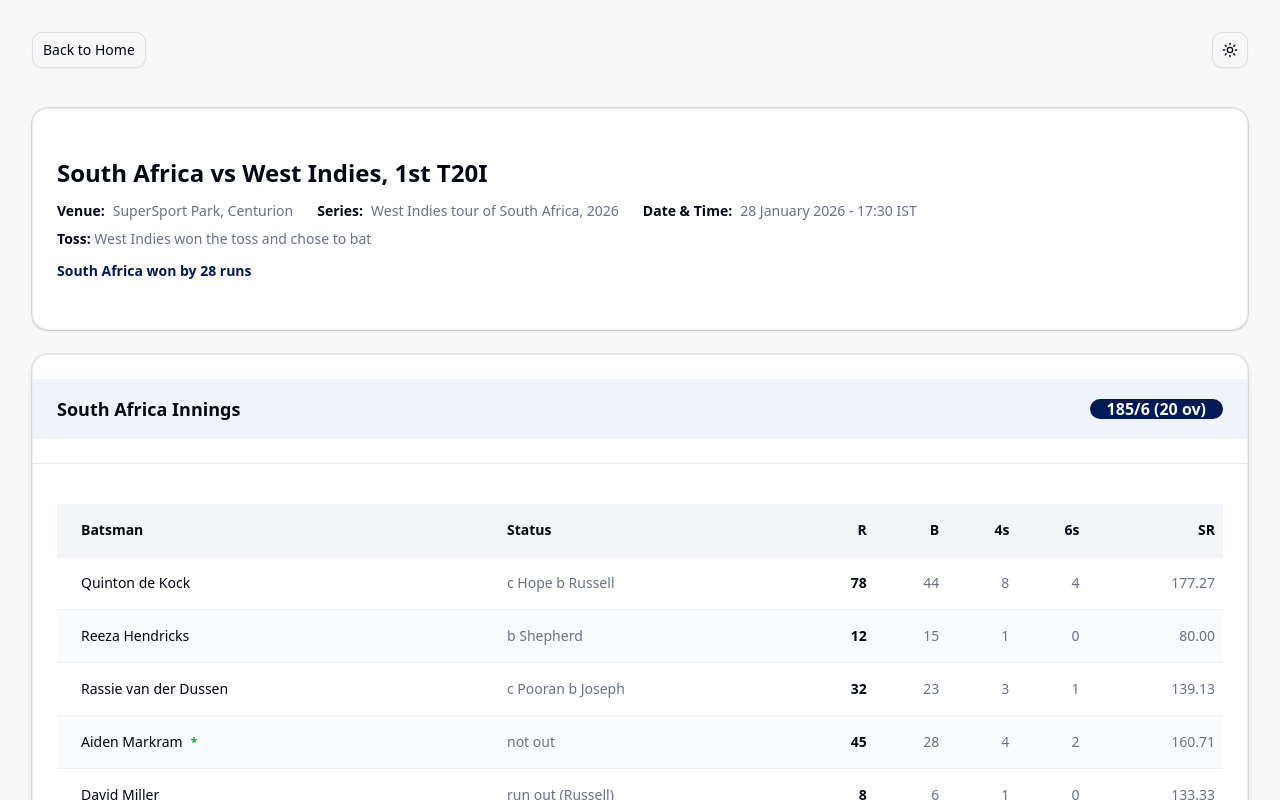
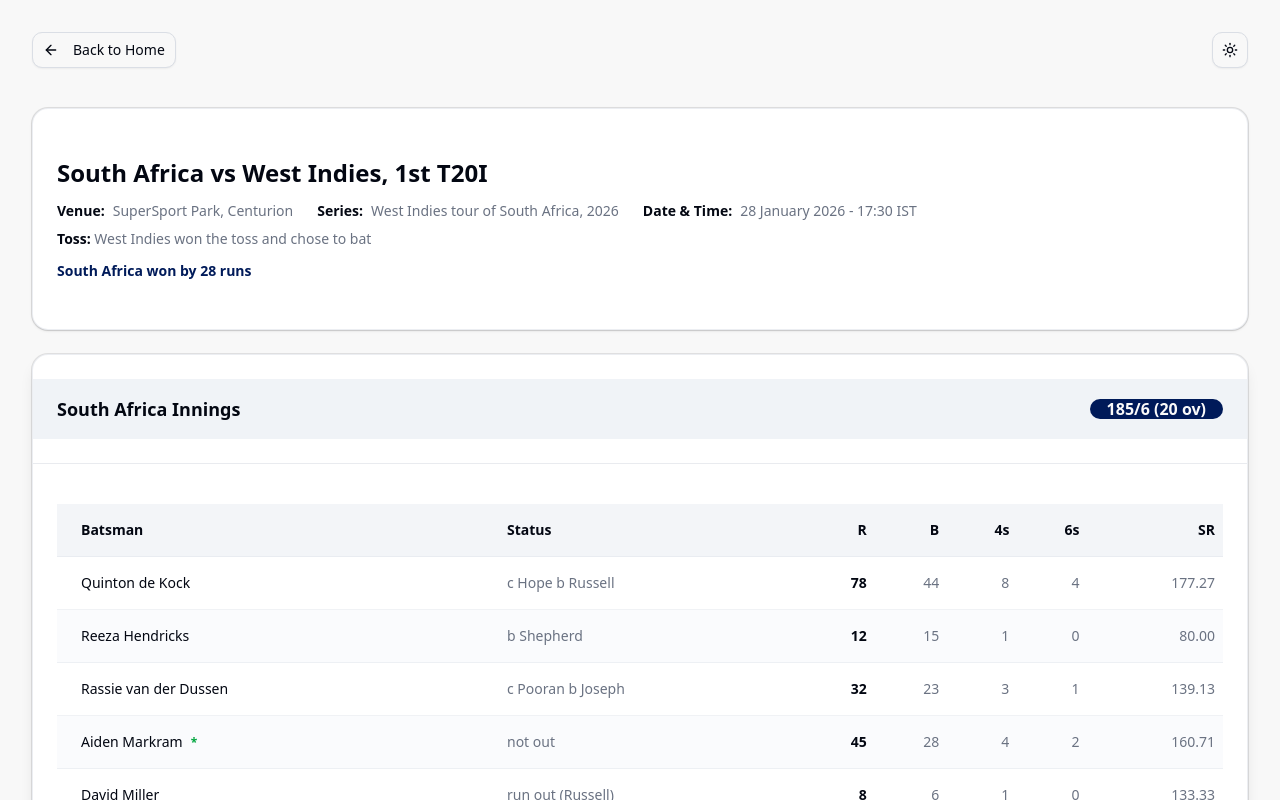
Before and after one commit to Lucifer-00007/cricket_panel_frontend, a Next.js app: page /scoreboard in a window 1280 px wide. Shown: the top 800 px of the page. Built offline with nearby package versions, Linux system fonts and the light colour scheme.

Commit message:
feat: add arrow icon to back to home button

```diff
--- a/app/scoreboard/page.tsx
+++ b/app/scoreboard/page.tsx
@@ -13,6 +13,7 @@ import { MatchInfoSection } from '@/components/scoreboard/match-info-section'
 import { MATCH_DATA } from '@/constants/match-data'
 import Link from 'next/link'
 import { Button } from '@/components/ui/button'
+import { ArrowLeft } from 'lucide-react'
 
 export default function ScoreboardPage() {
     return (
@@ -21,7 +22,10 @@ export default function ScoreboardPage() {
                 {/* Header */}
                 <div className="flex items-center justify-between pb-4">
                     <Link href="/">
-                        <Button variant="outline">Back to Home</Button>
+                        <Button variant="outline">
+                            <ArrowLeft className="mr-2 h-4 w-4" />
+                            Back to Home
+                        </Button>
                     </Link>
                     <div className="flex items-center gap-4">
                         <ModeToggle />
```
